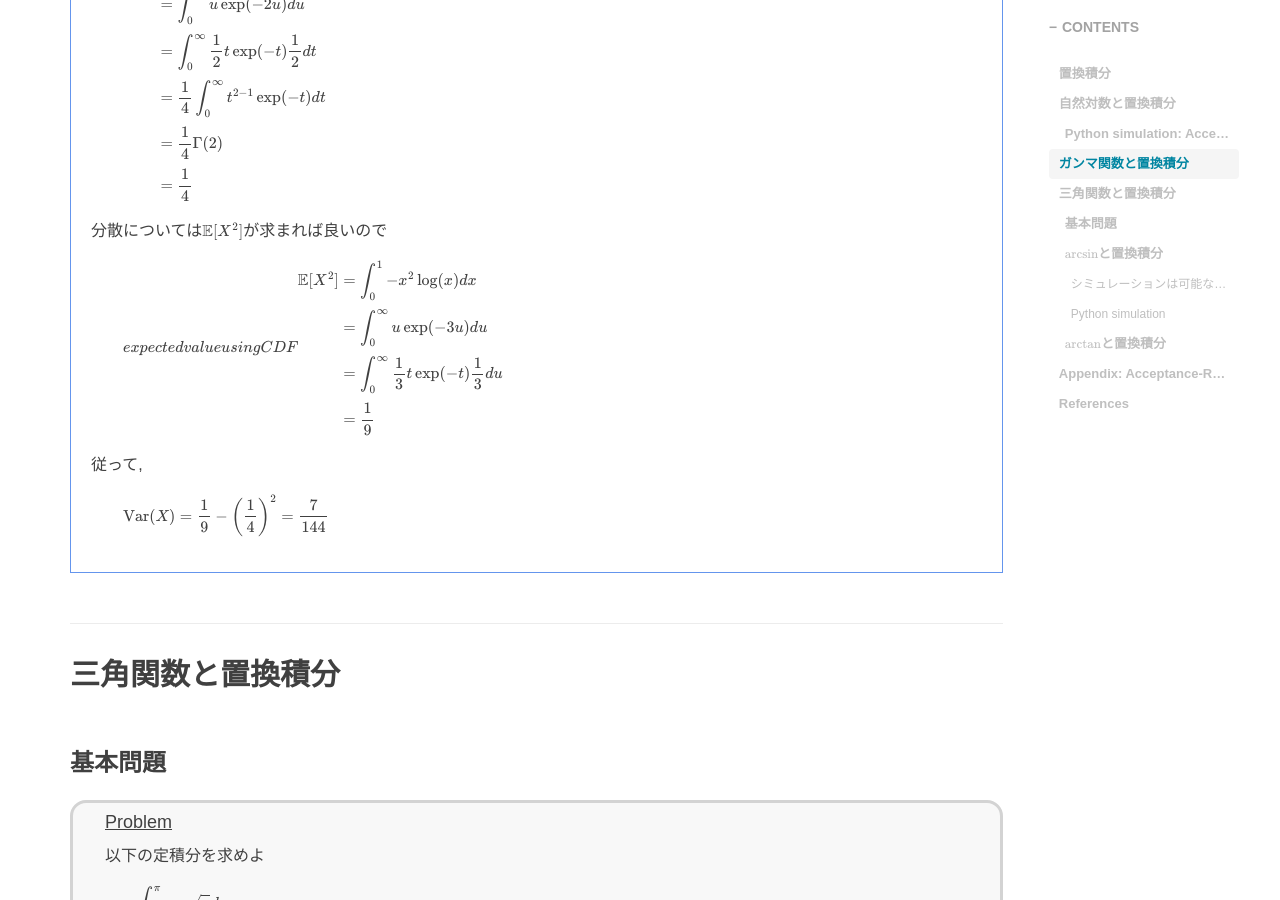
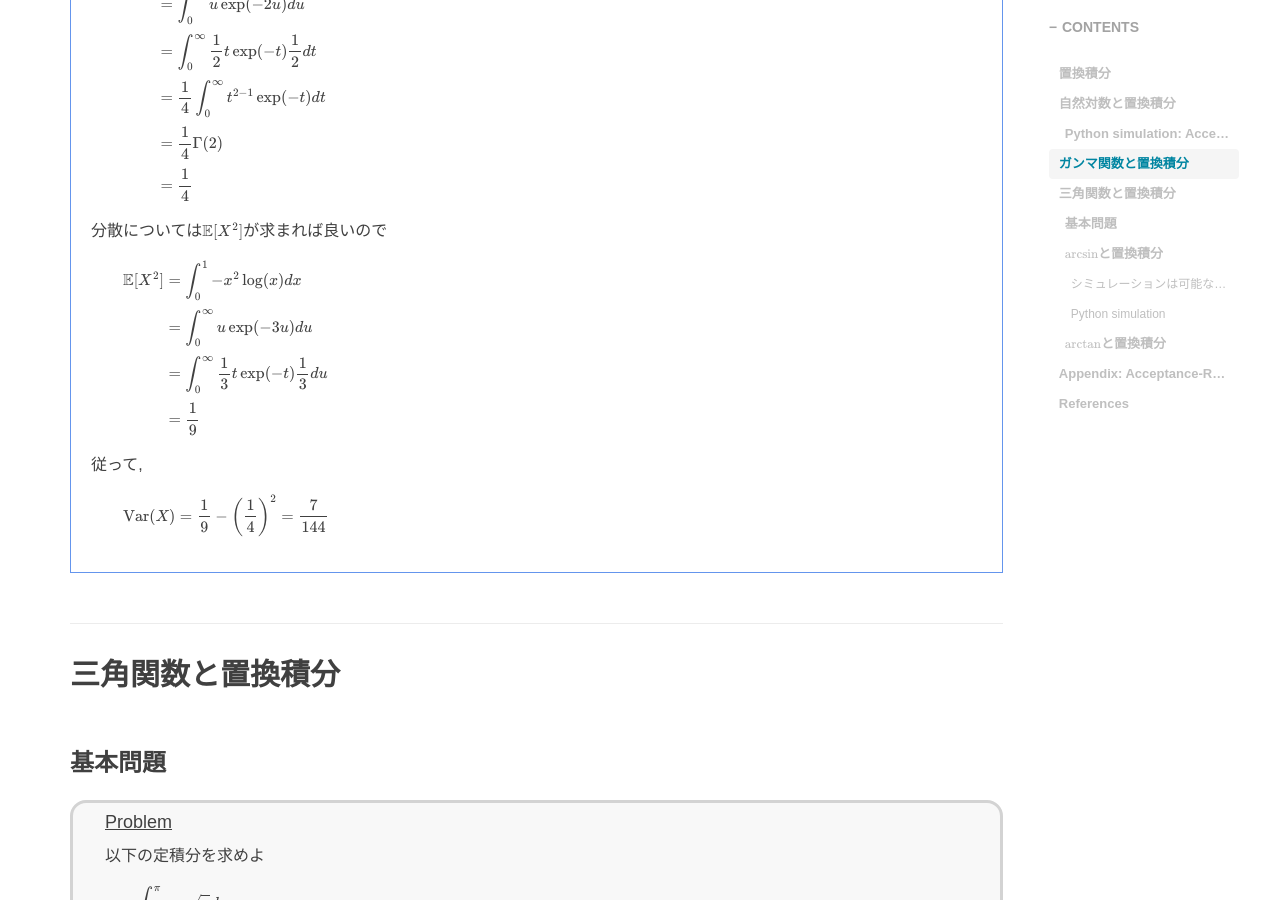
Before and after one commit to RyoNakagami/RyoNakagami.github.io, a Jekyll site: the page built from _posts/2021-02-07-daily-statistics-quiz.md, in a window 1280 px wide and 900 px high, scrolled down 5365 px. Built offline with Jekyll 4.4.1, drawn with Linux system fonts in a browser that asks for light colours; comment, search, counter and statistics services are not loaded.

Commit message:
FIX format

```diff
--- a/_posts/2021-02-07-daily-statistics-quiz.md
+++ b/_posts/2021-02-07-daily-statistics-quiz.md
@@ -284,7 +284,7 @@ $$
 
 分散については$\mathbb E[X^2]$が求まれば良いので
 
-$$expected value using CDF
+$$
 \begin{align*}
 \mathbb E[X^2] &= \int^1_0  -x^2\log(x)dx\\[3pt]
                &= \int^\infty_0 u \exp(-3u) du \\[3pt]
```
